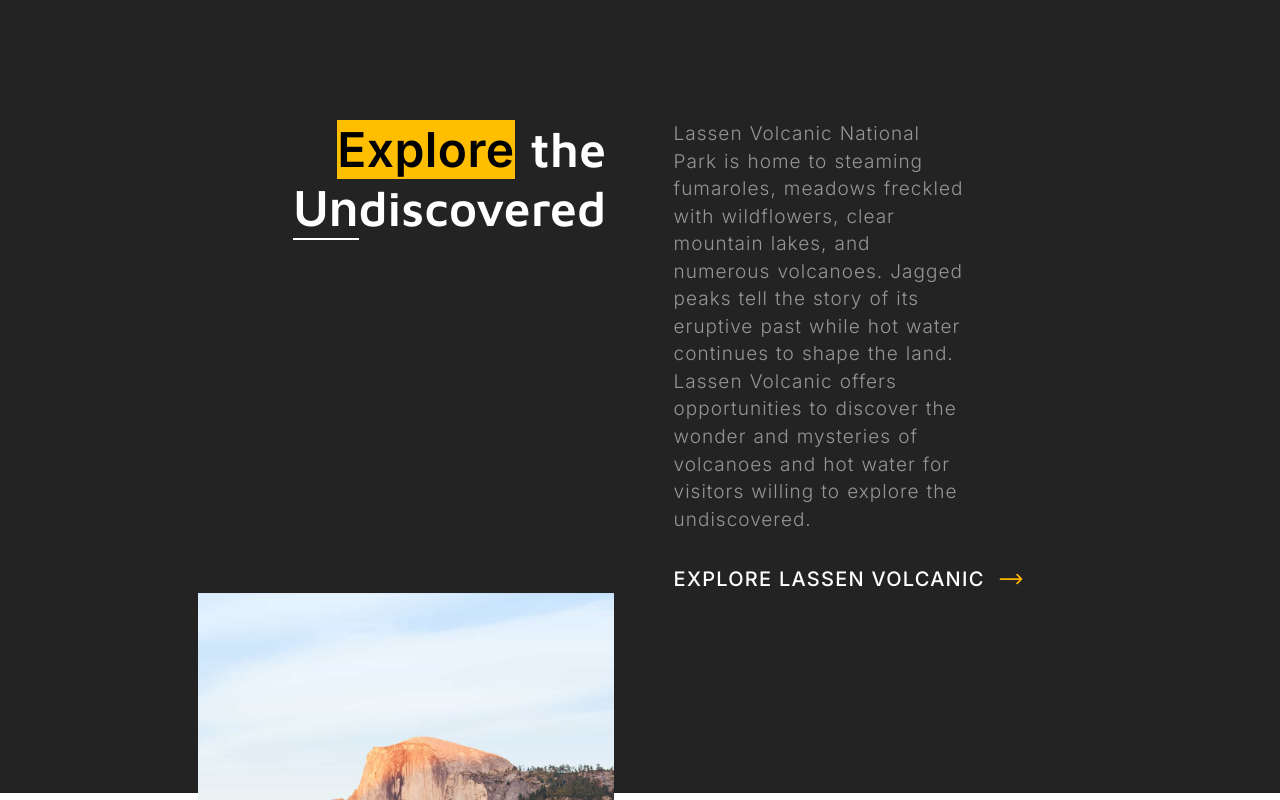
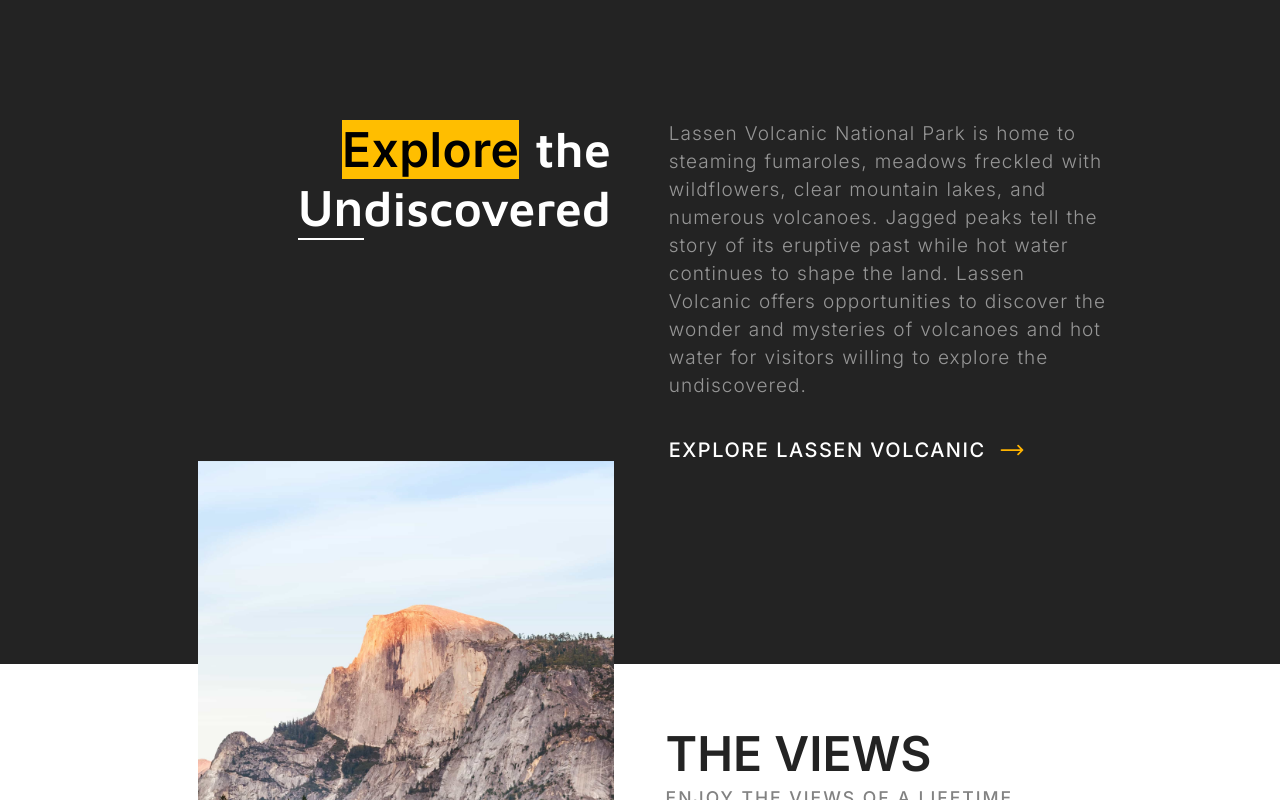
Before and after one commit to inspirer10/volcanic-wonder, a Next.js app: page / in a window 1280 px wide. Shown: the part 780-1580 px from the top of the page. Built offline with nearby package versions, Linux system fonts and the light colour scheme.

Commit message:
adjusted previous small section to laptops

```diff
--- a/src/styles/views.scss
+++ b/src/styles/views.scss
@@ -436,6 +436,23 @@
 }
 
 @media screen and (max-width: 1500px) {
+    .introduction_text {
+        width: 90%;
+        h3 {
+            margin-right: 5%;
+        }
+        .description {
+            .paragraph {
+                color: rgb(150, 150, 150);
+                width: 80%;
+                line-height: calc(19px * 1.475);
+            }
+            .button {
+                margin-top: 2.25rem;
+                letter-spacing: 1.5px;
+            }
+        }
+    }
     .views_section-container {
         .views_article {
             width: 90%;
```
